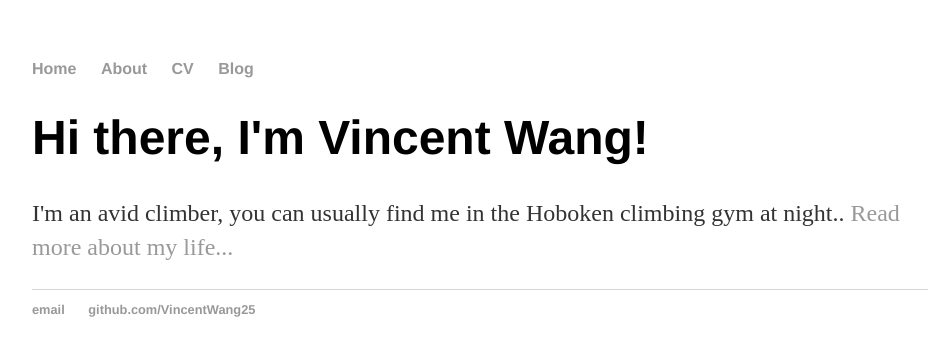
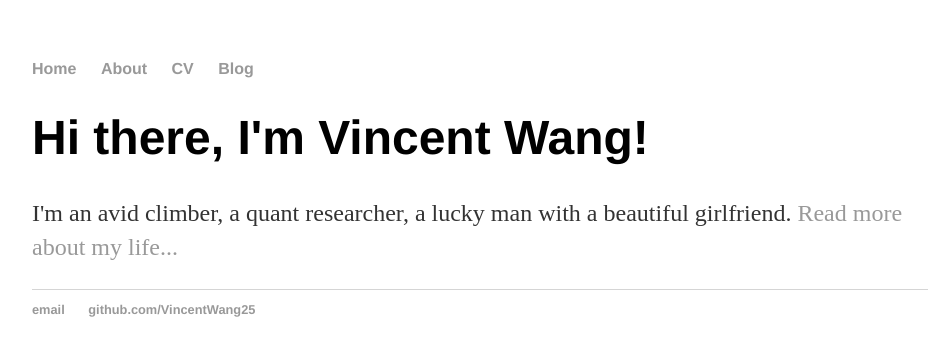
Before and after one commit to cmsflash/VincentWang25.github.io, a Jekyll site: the page built from index.html, in a window 1280 px wide. Shown: the top 356 px of the page, without its empty margins (160-1093 px from the left). Built offline with Jekyll 4.4.1, drawn with Linux system fonts in a browser that asks for light colours.

Commit message:
Update index.html

```diff
--- a/index.html
+++ b/index.html
@@ -4,5 +4,5 @@ title: Vincent Wang
 ---
 <div class="blurb">
 	<h1>Hi there, I'm Vincent Wang!</h1>
-	<p>I'm an avid climber, you can usually find me in the Hoboken climbing gym at night.. <a href="/about">Read more about my life...</a></p>
+	<p>I'm an avid climber, a quant researcher, a lucky man with a beautiful girlfriend. <a href="/about">Read more about my life...</a></p>
 </div><!-- /.blurb -->
```
